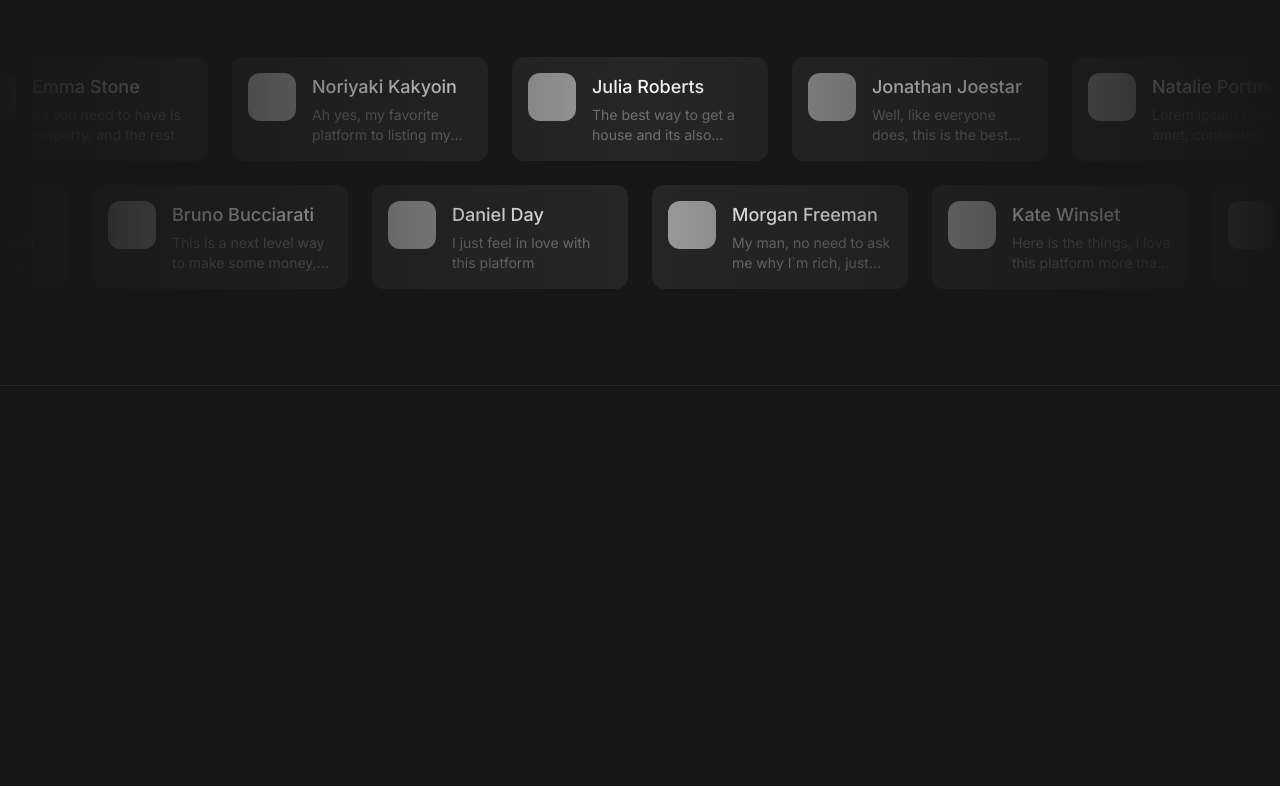
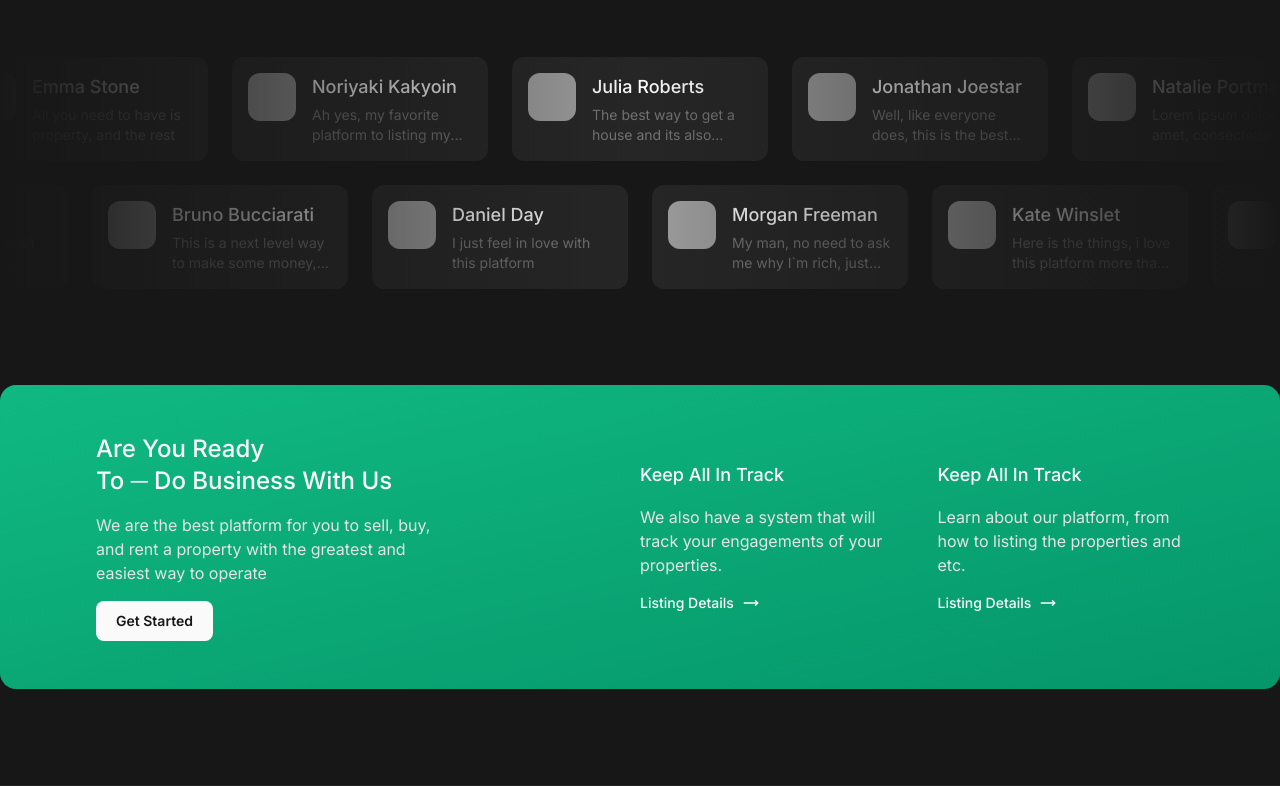
Before and after one commit to yeqie/realm-estate-website, a React (Create React App) app: page / in a window 1280 px wide. Shown: the part 3134-3920 px from the top of the page. Before the commit the page ends 3520 px from the top, so only its background shows below. Built offline with nearby package versions, Linux system fonts and the light colour scheme; grey boxes are pictures that could not be loaded.

Commit message:
Created Jumbotron section

```diff
--- a/src/App.js
+++ b/src/App.js
@@ -4,6 +4,7 @@ import About from './sections/About'
 import Stats from './sections/Stats'
 import Properties from './sections/Properties'
 import Feedback from './sections/Feedback'
+import Jumbotron from './sections/Jumbotron'
 
 const App = () => {
   return (
@@ -14,6 +15,7 @@ const App = () => {
       <Stats />
       <Properties />
       <Feedback />
+      <Jumbotron />
     </div>
   )
 }
--- a/src/sections/Feedback.js
+++ b/src/sections/Feedback.js
@@ -2,7 +2,7 @@ import Comment from '../components/Comment'
 import comments from '../data/comments'
 
 const Feedback = () => (
-  <section className="border-b border-neutral-800 py-12 md:py-24">
+  <section className="pt-12 md:pt-24">
     <div className="container mx-auto px-6 lg:px-0">
       <h2 className="text-xl md:text-4xl text-neutral-50 font-medium leading-tight md:leading-snug">Thousand Of <br /> Statisfied ─ Customers</h2>
     </div>
--- /dev/null
+++ b/src/sections/Jumbotron.js
@@ -0,0 +1,31 @@
+const Jumbotron = () => (
+  <section className="container border-b border-neutral-800 mx-auto px-6 lg:px-0 py-12 lg:py-24">
+    <div className="flex flex-col md:flex-row justify-between items-center gap-6 bg-gradient-to-br from-emerald-500 to-emerald-600 w-full px-6 md:px-12 lg:px-24 py-6 md:py-8 lg:py-12 rounded-2xl">
+      <div className="flex flex-col justify-between items-start gap-3 md:gap-4 w-full md:w-1/3">
+        <h3 className="text-lg md:text-2xl font-medium">Are You Ready <br /> To ─ Do Business With Us</h3>
+        <p className="text-sm md:text-base text-neutral-200">We are the best platform for you to sell, buy, and rent a property with the greatest and easiest way to operate</p>
+        <button className="w-full md:w-auto shrink-0 bg-neutral-50 hover:bg-neutral-200 focus:bg-neutral-200 focus:outline-none focus:ring-4 focus:ring-neutral-400 rounded-lg text-neutral-900 text-sm font-semibold px-5 py-2.5">Get Started</button>
+      </div>
+      <div className="flex flex-col md:flex-row justify-between items-start md:items-center gap-6 w-full md:w-1/2">
+        <div className="flex flex-col justify-between items-start gap-3 md:gap-4">
+          <h5 className="text-md md:text-lg font-medium">Keep All In Track</h5>
+          <p className="text-sm md:text-base text-neutral-200">We also have a system that will track your engagements of your properties.</p>
+          <a className="flex items-center gap-2 text-xs md:text-sm font-medium"  href="/">
+            <span>Listing Details</span>
+            <svg xmlns="http://www.w3.org/2000/svg" viewBox="0 0 24 24" width="18" height="18"><path d="M3,12H21m-3,3,3-3L18,9" style={{ fill: 'none', stroke: '#fafafa', strokeLinecap: 'round', strokeLinejoin: 'round', strokeWidth: 2 }}></path></svg>
+          </a>
+        </div>
+        <div className="flex flex-col justify-between items-start gap-3 md:gap-4">
+          <h5 className="text-md md:text-lg font-medium">Keep All In Track</h5>
+          <p className="text-sm md:text-base text-neutral-200">Learn about our platform, from how to listing the properties and etc.</p>
+          <a className="flex items-center gap-2 text-xs md:text-sm font-medium"  href="/">
+            <span>Listing Details</span>
+            <svg xmlns="http://www.w3.org/2000/svg" viewBox="0 0 24 24" width="18" height="18"><path d="M3,12H21m-3,3,3-3L18,9" style={{ fill: 'none', stroke: '#fafafa', strokeLinecap: 'round', strokeLinejoin: 'round', strokeWidth: 2 }}></path></svg>
+          </a>
+        </div>
+      </div>
+    </div>
+  </section>
+)
+
+export default Jumbotron
```
